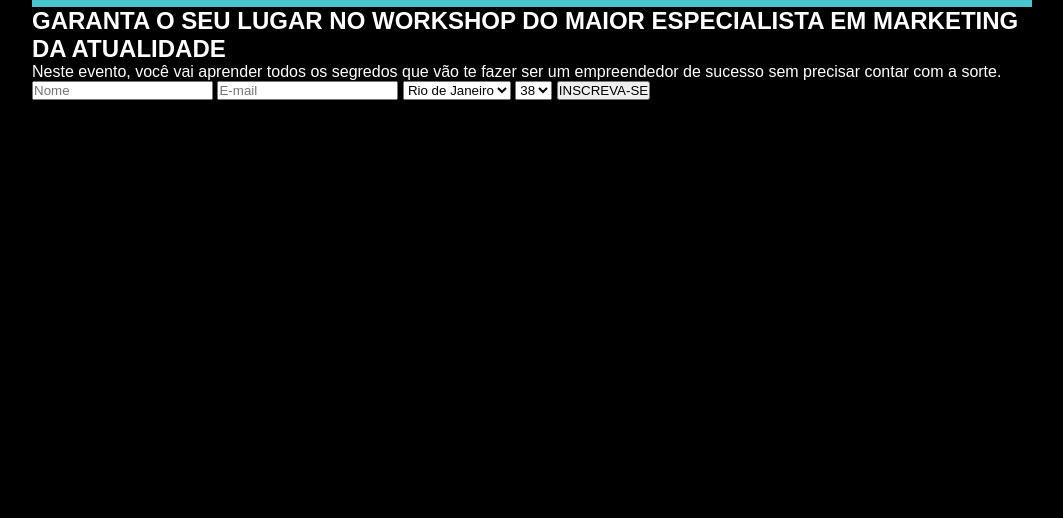
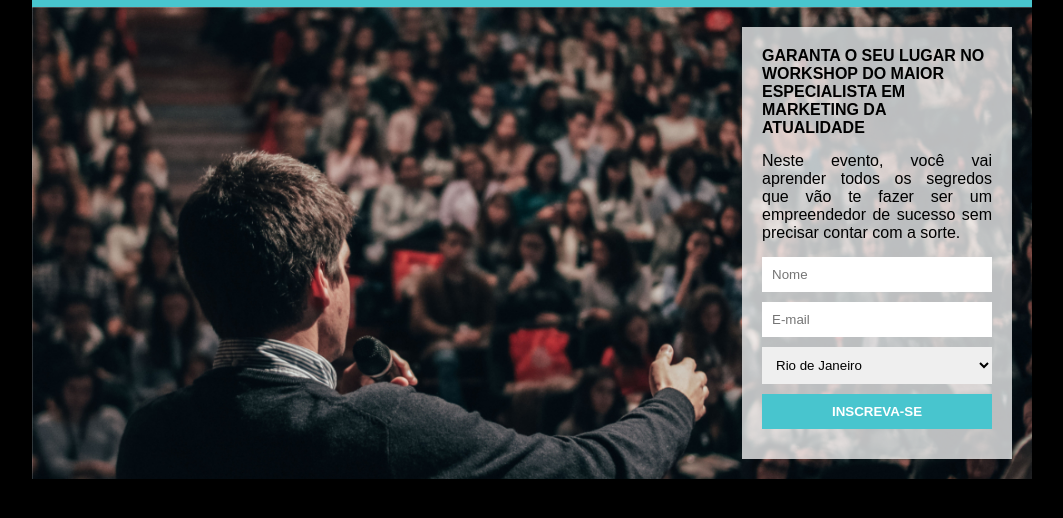
Before and after one commit to profBertolai/pagina-captura, a plain HTML site: page index.html in a window 1280 px wide. Shown: the part 44-562 px from the top of the page, without its empty margins (108-1171 px from the left). Drawn offline with Linux system fonts and the light colour scheme.

Commit message:
Estilização do formulário e da section

```diff
--- a/css/style.css
+++ b/css/style.css
@@ -26,13 +26,44 @@ header{
 }
 
 section{
-    color: #FFF;
+    background-image: url('../imagens/people.jpg');
+    padding: 20px;
+    overflow: hidden;
+    background-size: cover;
 }
+
 
 section h2{
     text-transform: uppercase;
+    font-size: 16px;
 }
 
 section p{
     text-align: justify;
 }
+
+.formContainer{
+    max-width: 230px;
+    background-color: #FFFFFFBB;
+    padding: 20px;
+    float: right;
+    color: #000;
+}
+
+.mb{
+    margin-bottom: 15px;
+}
+
+input, select{
+    width: 100%;
+    box-sizing: border-box;
+    padding: 10px;
+    border: none;
+    margin-bottom: 10px;
+}
+
+input[type="submit"]{
+    color: white;
+    background-color: #48C5CE;
+    font-weight: bold;
+}
--- a/index.html
+++ b/index.html
@@ -15,8 +15,8 @@
         </header>
         <section>
             <div class="formContainer">
-                <h2>garanta o seu lugar no workshop do maior especialista em marketing da atualidade</h2>
-                <p>Neste evento, você vai aprender todos os segredos que vão te fazer ser um empreendedor de sucesso sem precisar contar com a sorte.</p>
+                <h2 class="mb">garanta o seu lugar no workshop do maior especialista em marketing da atualidade</h2>
+                <p class="mb">Neste evento, você vai aprender todos os segredos que vão te fazer ser um empreendedor de sucesso sem precisar contar com a sorte.</p>
                 <form action="">
                     <input type="text" id="name" name="name" placeholder="Nome">
                     <input type="text" id="email" name="email" placeholder="E-mail">
@@ -26,13 +26,6 @@
                         <option value="mg">Minas Gerais</option>
                         <option value="es">Espirito Santo</option>
                     </select>
-                    <select name="place" id="">
-                        <option value="38">38</option>
-                        <option value="39">39</option>
-                        <option value="40">40</option>
-                        <option value="41">41</option>
-                        <option value="42">42</option>
-                    </select>
                     <input type="submit" value="INSCREVA-SE">
                 </form>
             </div>
```
